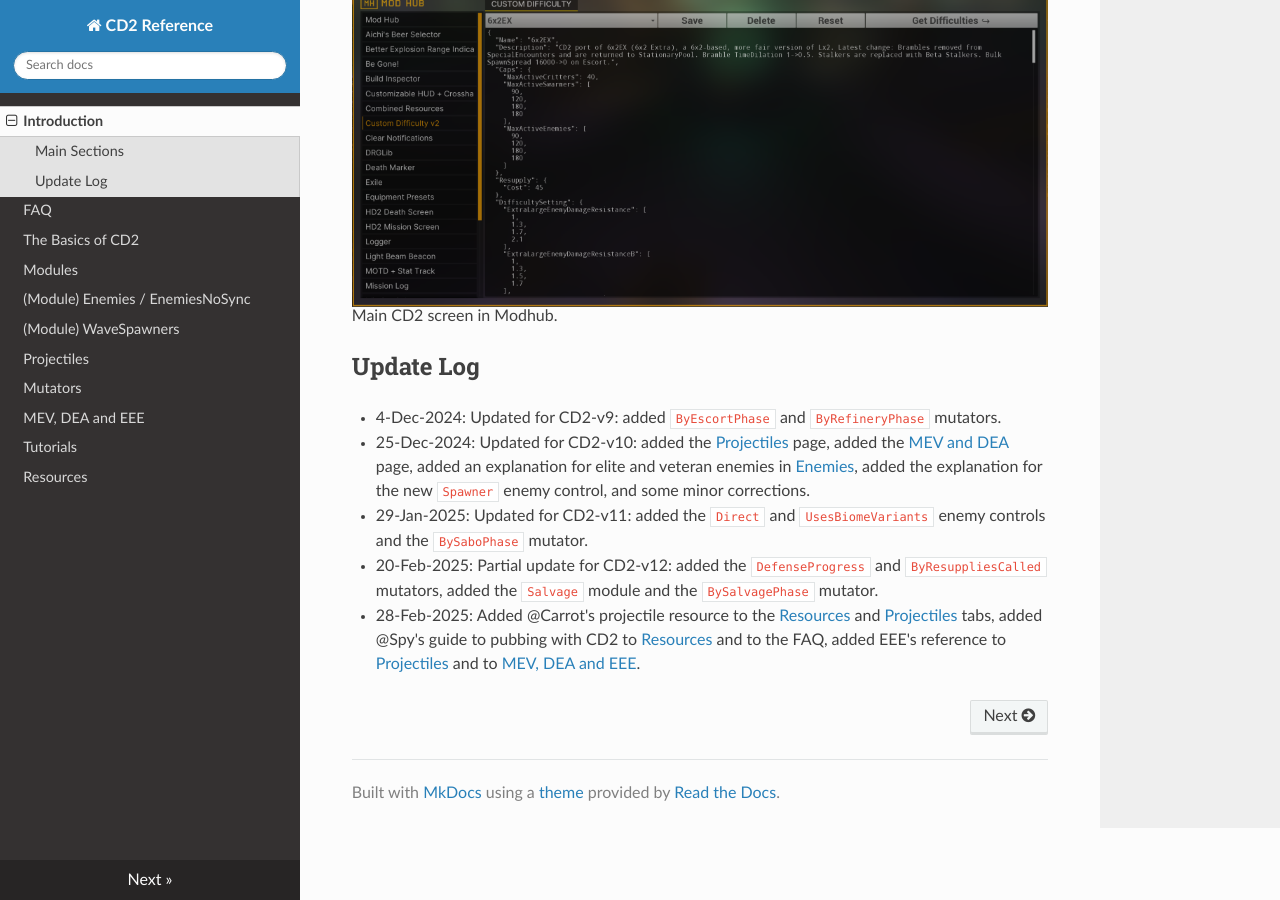
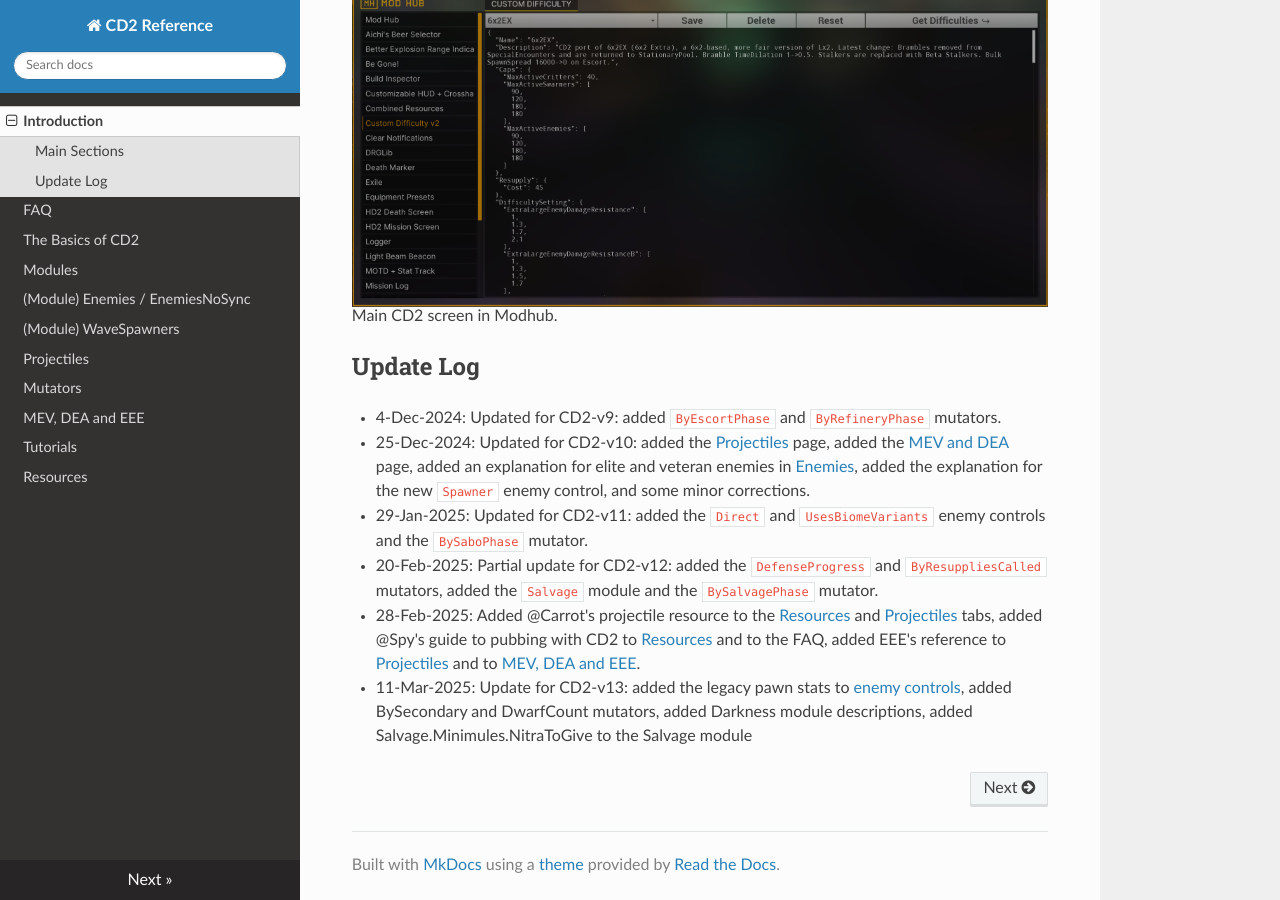
Before and after one commit to vonacht/cd2-docs, an MkDocs documentation site: the page built from docs/index.md, in a window 1280 px wide and 900 px high, scrolled down 833 px. Built offline with MkDocs 1.6.1, drawn with Linux system fonts in a browser that asks for light colours; nearby versions of some CDN libraries.

Commit message:
added update message

```diff
--- a/docs/index.md
+++ b/docs/index.md
@@ -33,3 +33,4 @@ This document serves as a reference for Custom Difficulty 2, a mod for [Deep Roc
 + 29-Jan-2025: Updated for CD2-v11: added the `Direct` and `UsesBiomeVariants` enemy controls and the `BySaboPhase` mutator.
 + 20-Feb-2025: Partial update for CD2-v12: added the `DefenseProgress` and `ByResuppliesCalled` mutators, added the `Salvage` module and the `BySalvagePhase` mutator.
 + 28-Feb-2025: Added @Carrot's projectile resource to the [Resources](resources.md) and [Projectiles](projectiles.md) tabs, added @Spy's guide to pubbing with CD2 to [Resources](resources.md) and to the FAQ, added EEE's reference to [Projectiles](projectiles.md) and to [MEV, DEA and EEE](mev-dea.md).
++ 11-Mar-2025: Update for CD2-v13: added the legacy pawn stats to [enemy controls](enemies.md), added BySecondary and DwarfCount mutators, added Darkness module descriptions, added Salvage.Minimules.NitraToGive to the Salvage module
```
